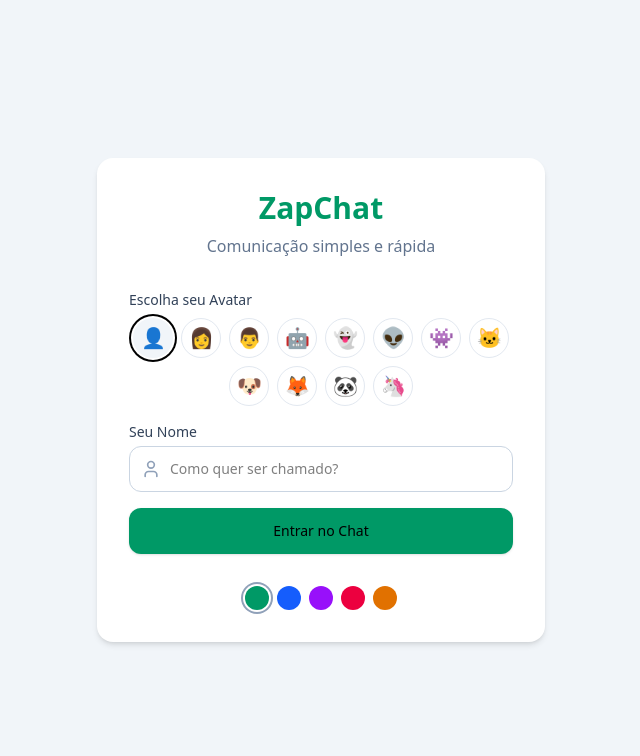
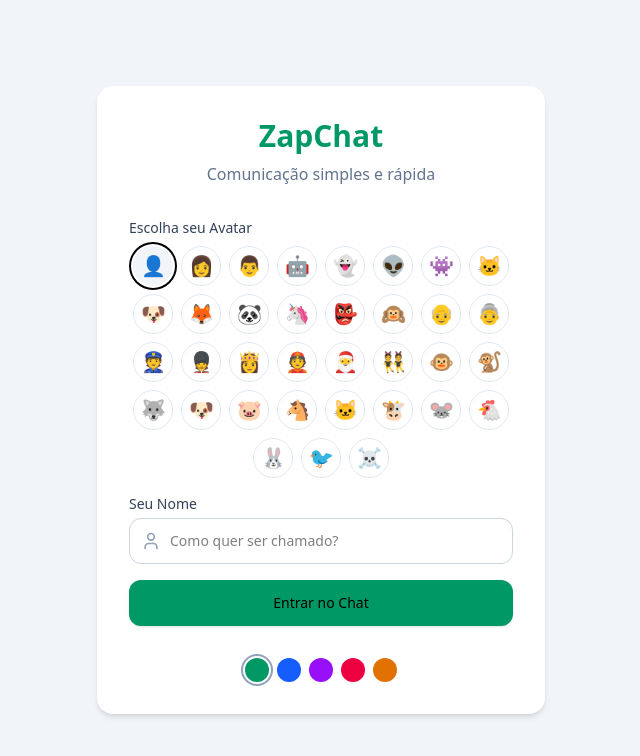
Before and after one commit to brunoprinz/zapchat, a React (Vite) app: page / in a window 1280 px wide. Shown: the top 756 px of the page, without its empty margins (319-959 px from the left). Built offline with nearby package versions, Linux system fonts and the light colour scheme.

Commit message:
Update App.tsx

```diff
--- a/src/App.tsx
+++ b/src/App.tsx
@@ -105,7 +105,7 @@
    }
  };
 
- const AVATARS = ['👤', '👩', '👨', '🤖', '👻', '👽', '👾', '🐱', '🐶', '🦊', '🐼', '🦄'];
+ const AVATARS = ['👤', '👩', '👨', '🤖', '👻', '👽', '👾', '🐱', '🐶', '🦊', '🐼', '🦄', '👺', '🙉', '👴', '👵', '👮', '💂', '👸', '👲', '🎅', '👯','🐵', '🐒', '🐺', '🐶', '🐷', '🐴', '🐱', '🐮', '🐭' , '🐔' , '🐰', '🐦', '☠'];
 
  const playSound = (type: 'join' | 'message') => {
    if (!audioCtx) return;
```
